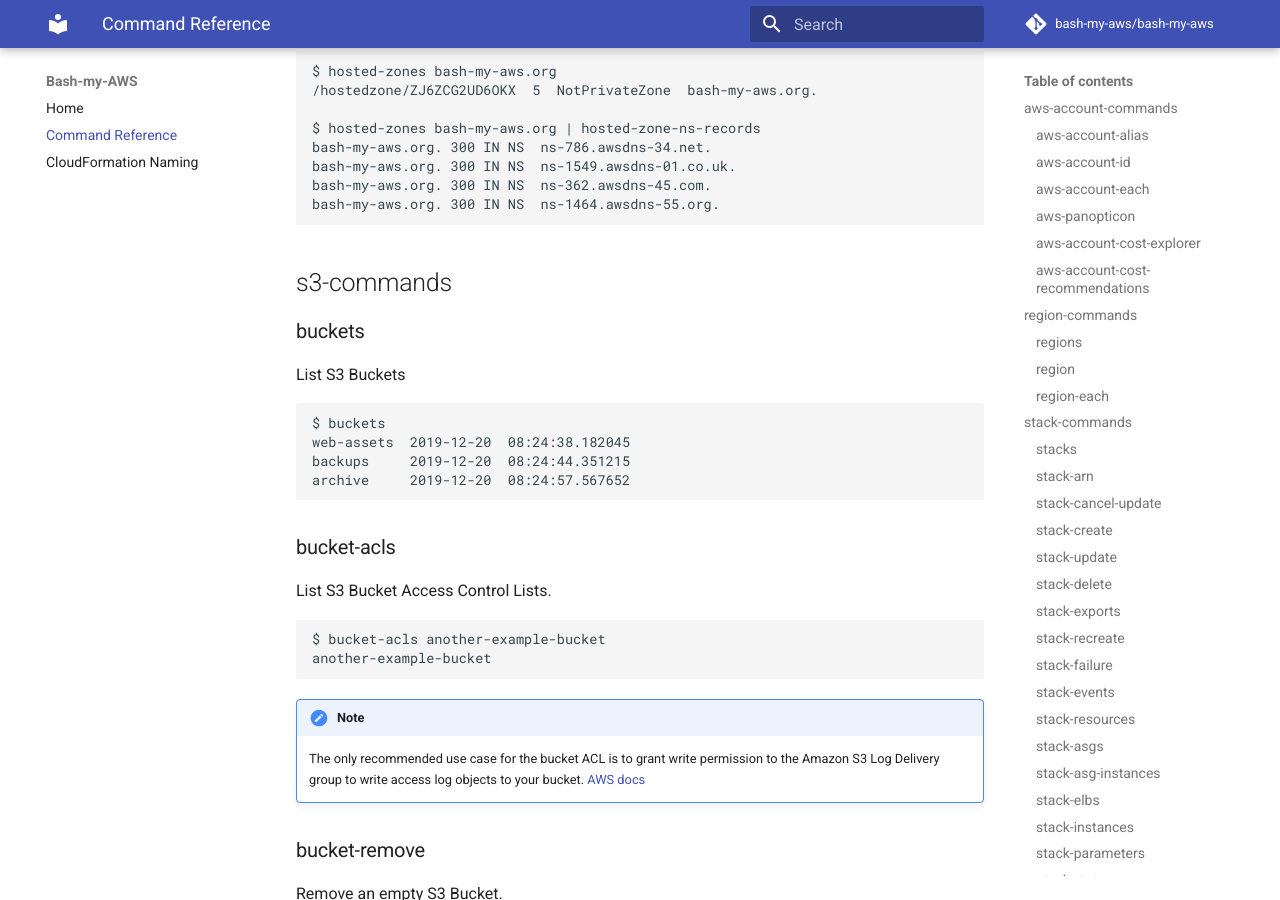
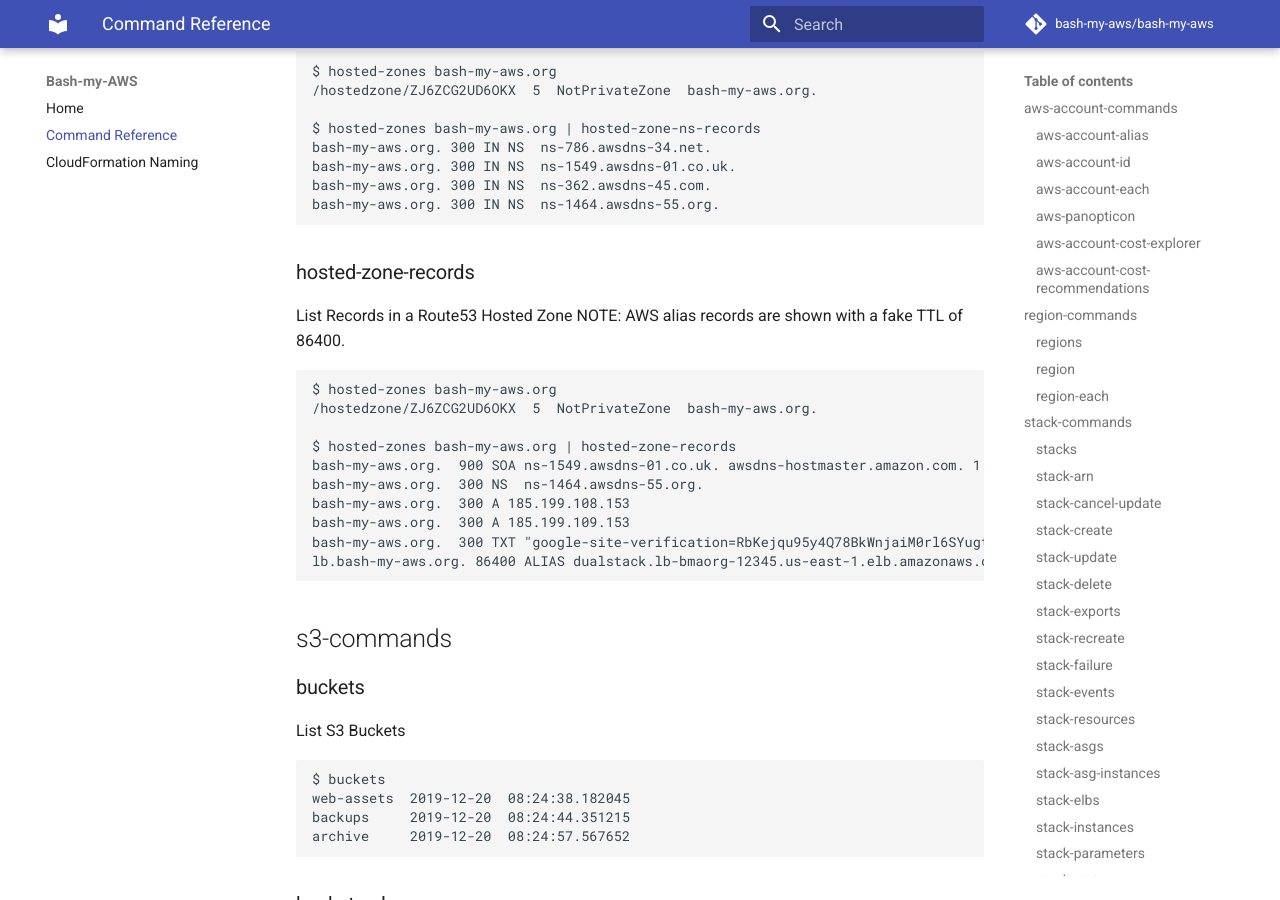
Before and after one commit to bash-my-aws/bash-my-aws, an MkDocs documentation site: the page built from docs/command-reference.md, in a window 1280 px wide and 900 px high, scrolled down 25406 px. Built offline with MkDocs 1.6.1 and Material for MkDocs 9.7.7, drawn with Linux system fonts in a browser that asks for light colours; comment, search, counter and statistics services are not loaded.

Commit message:
update build post hosted-zone-records

```diff
--- a/docs/command-reference.md
+++ b/docs/command-reference.md
@@ -1206,6 +1206,23 @@
     bash-my-aws.org. 300 IN NS	ns-1464.awsdns-55.org.
 
 
+### hosted-zone-records
+
+List Records in a Route53 Hosted Zone
+NOTE: AWS alias records are shown with a fake TTL of 86400.
+
+    $ hosted-zones bash-my-aws.org
+    /hostedzone/ZJ6ZCG2UD6OKX  5  NotPrivateZone  bash-my-aws.org.
+
+    $ hosted-zones bash-my-aws.org | hosted-zone-records
+    bash-my-aws.org.  900 SOA ns-1549.awsdns-01.co.uk. awsdns-hostmaster.amazon.com. 1 7200 900 1209600 86400
+    bash-my-aws.org.  300 NS  ns-1464.awsdns-55.org.
+    bash-my-aws.org.  300 A 185.199.108.153
+    bash-my-aws.org.  300 A 185.199.109.153
+    bash-my-aws.org.  300 TXT "google-site-verification=RbKejqu95y4Q78BkWnjaiM0rl6SYugtTdVLexK35b2k"
+    lb.bash-my-aws.org. 86400 ALIAS dualstack.lb-bmaorg-12345.us-east-1.elb.amazonaws.com
+
+
 ## s3-commands
 
 
```
Also changed, not shown: 2 other files.
